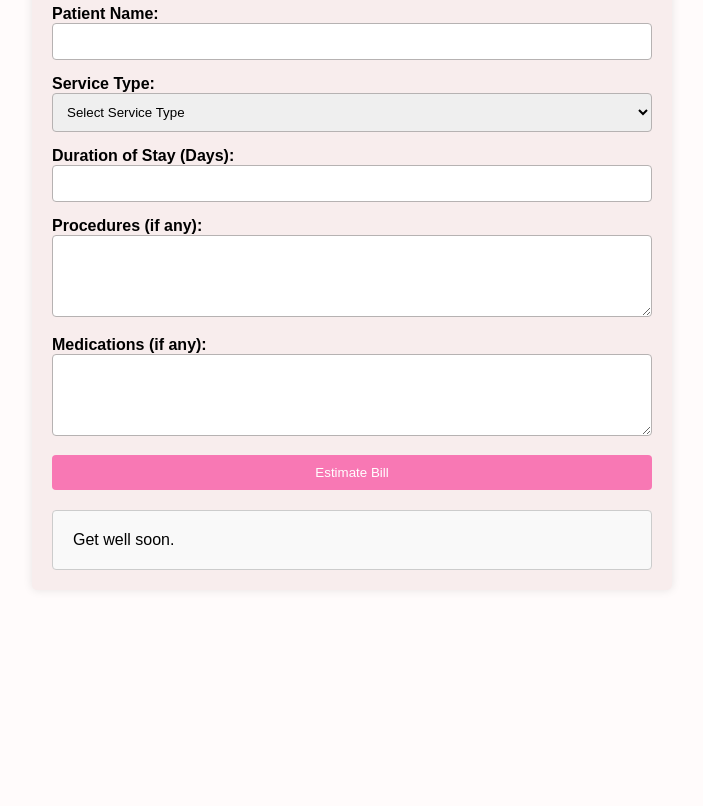
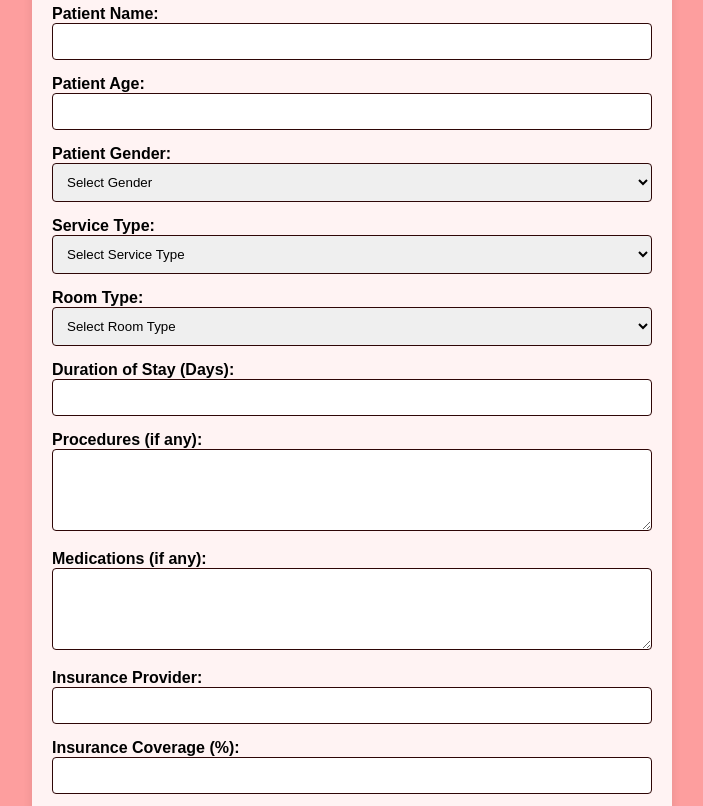
Before and after one commit to Gracy222/HospitalBill_App, a plain HTML site: page index.html in a window 1280 px wide. Shown: the part 93-899 px from the top of the page, without its empty margins (288-991 px from the left). Before the commit the page ends 800 px from the top, so only its background shows below. Drawn offline with Linux system fonts and the light colour scheme.

Commit message:
updated hospital bill

```diff
--- a/index.html
+++ b/index.html
@@ -15,6 +15,19 @@
                 <input type="text" id="patientName" name="patientName" required>
             </div>
             <div class="form-group">
+                <label for="patientAge">Patient Age:</label>
+                <input type="number" id="patientAge" name="patientAge" required>
+            </div>
+            <div class="form-group">
+                <label for="patientGender">Patient Gender:</label>
+                <select id="patientGender" name="patientGender" required>
+                    <option value="">Select Gender</option>
+                    <option value="male">Male</option>
+                    <option value="female">Female</option>
+                    <option value="other">Other</option>
+                </select>
+            </div>
+            <div class="form-group">
                 <label for="serviceType">Service Type:</label>
                 <select id="serviceType" name="serviceType" required>
                     <option value="">Select Service Type</option>
@@ -24,8 +37,18 @@
                 </select>
             </div>
             <div class="form-group">
+                <label for="roomType">Room Type:</label>
+                <select id="roomType" name="roomType" required>
+                    <option value="">Select Room Type</option>
+                    <option value="general">General Ward</option>
+                    <option value="semiPrivate">Semi-Private Room</option>
+                    <option value="private">Private Room</option>
+                    <option value="icu">ICU</option>
+                </select>
+            </div>
+            <div class="form-group">
                 <label for="duration">Duration of Stay (Days):</label>
-                <input type="number" id="duration" name="duration" min="1">
+                <input type="number" id="duration" name="duration" min="1" required>
             </div>
             <div class="form-group">
                 <label for="procedures">Procedures (if any):</label>
@@ -35,10 +58,18 @@
                 <label for="medications">Medications (if any):</label>
                 <textarea id="medications" name="medications" rows="4"></textarea>
             </div>
+            <div class="form-group">
+                <label for="insurance">Insurance Provider:</label>
+                <input type="text" id="insurance" name="insurance">
+            </div>
+            <div class="form-group">
+                <label for="insuranceCoverage">Insurance Coverage (%):</label>
+                <input type="number" id="insuranceCoverage" name="insuranceCoverage" min="0" max="100" step="1">
+            </div>
             <button type="submit">Estimate Bill</button>
         </form>
         <div id="billEstimation">
-          Get well soon.
+            <!-- Estimated bill details will be displayed here -->
         </div>
     </div>
 </body>
--- a/styles.css
+++ b/styles.css
@@ -4,14 +4,14 @@ body {
     font-family: Arial, sans-serif;
     margin: 0;
     padding: 0;
-    background-color: #fffbfb;
+    background-color: #fd9e9e;
 }
 
 .container {
     max-width: 600px;
     margin: 0 auto;
     padding: 20px;
-    background-color: #f8eded;
+    background-color: #fff3f3;
     border-radius: 5px;
     box-shadow: 0 0 10px rgba(0, 0, 0, 0.1);
 }
@@ -35,7 +35,7 @@ textarea,
 select {
     width: 100%;
     padding: 10px;
-    border: 1px solid #b6b2b2;
+    border: 1px solid #2e0606;
     border-radius: 4px;
     box-sizing: border-box;
 }
@@ -44,15 +44,15 @@ button {
     display: block;
     width: 100%;
     padding: 10px;
-    background-color: #f878b4;
-    color: #fff;
+    background-color: #007bff;
+    color: #fce3e3;
     border: none;
     border-radius: 4px;
     cursor: pointer;
 }
 
 button:hover {
-    background-color: #0056b3;
+    background-color: #f5238c;
 }
 
 #billEstimation {
@@ -60,5 +60,5 @@ button:hover {
     padding: 20px;
     border: 1px solid #ccc;
     border-radius: 4px;
-    background-color: #f9f9f9;
+    background-color: #c73535;
 }
```
